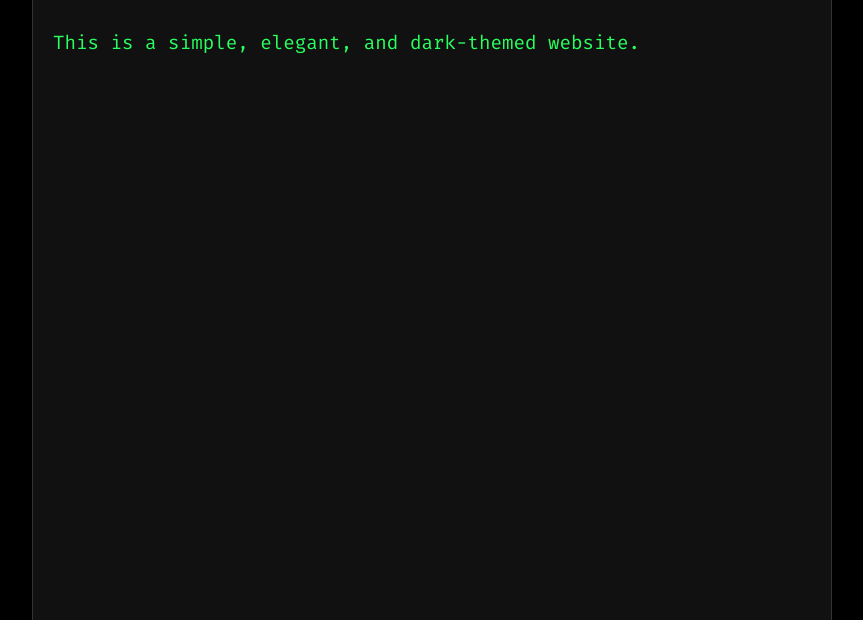
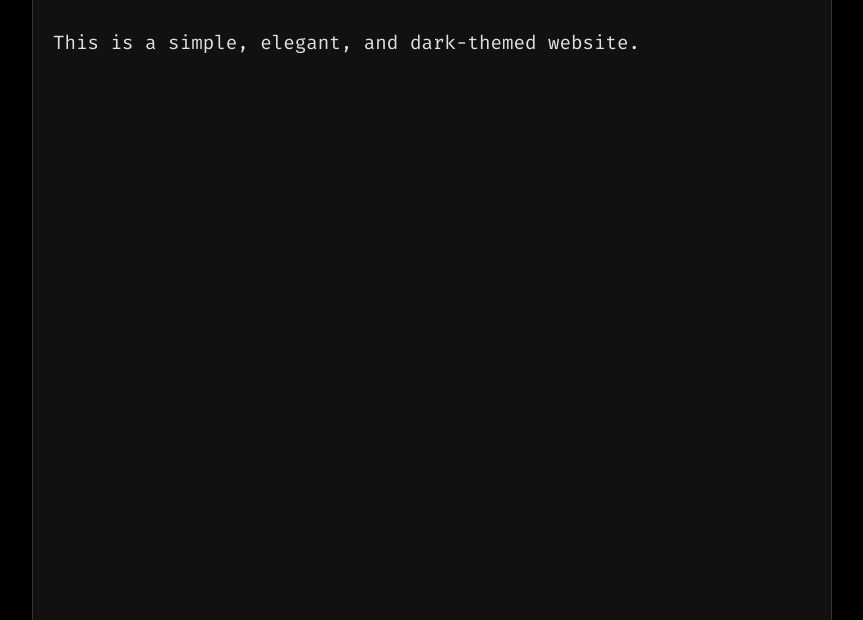
Before and after one commit to gnart-gnart/example-minimalist-website, a plain HTML site: page index.html in a window 1280 px wide. Shown: the part 180-800 px from the top of the page, without its empty margins (208-1071 px from the left). Drawn offline with Linux system fonts and the light colour scheme.

Commit message:
undo demo change

```diff
--- a/styles.css
+++ b/styles.css
@@ -8,7 +8,7 @@
 /* Absolute Black Background for the Page */
 body {
   background-color: black; /* Absolute black */
-  color: #2aff5f;
+  color: #e0e0e0;
   font-family: 'Fira Mono', monospace; /* Terminal-like font */
   line-height: 1.6;
 }
```
